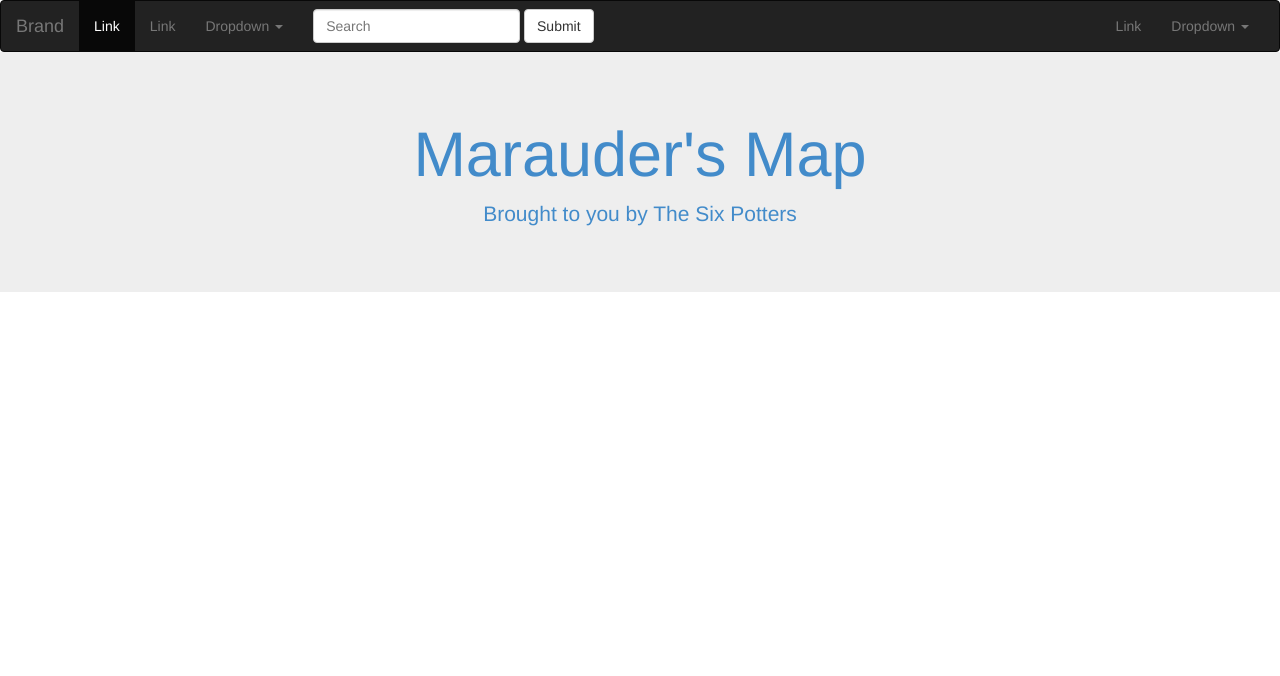
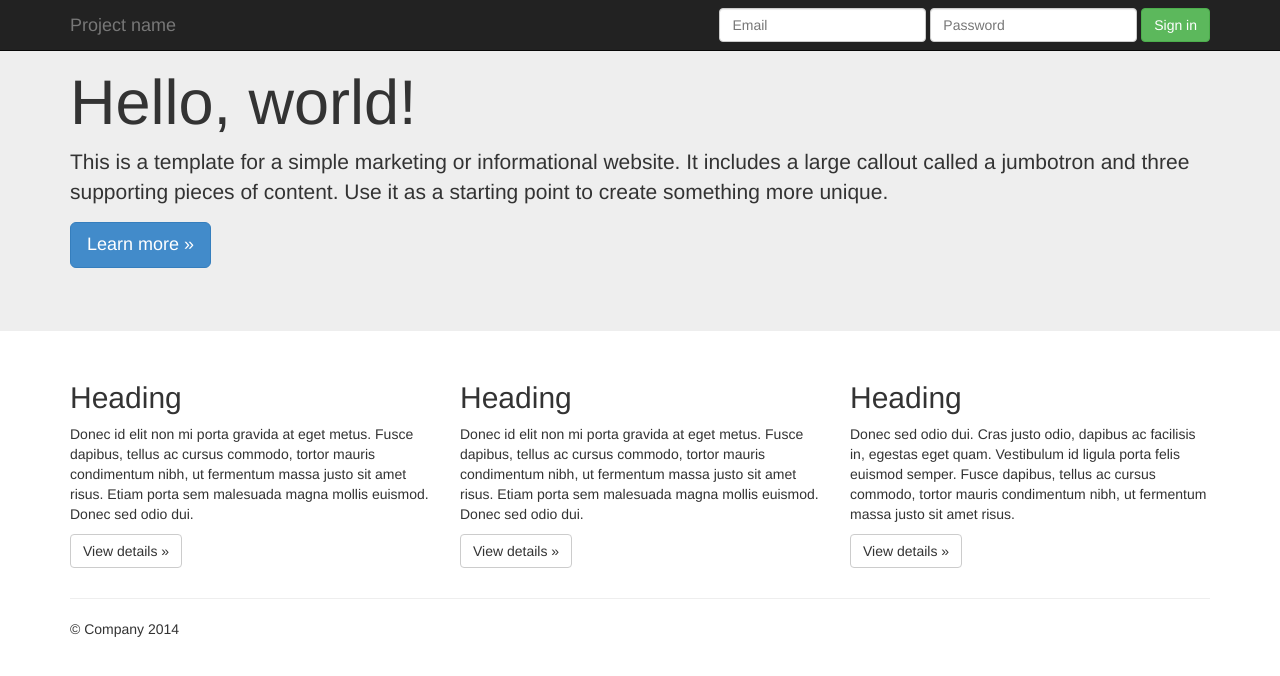
Before and after one commit to Kae7in/cs373-idb, a Django app: page /base.html in a window 1280 px wide. Shown: the top 676 px of the page. Run offline with Django 3.2, Linux system fonts and the light colour scheme; parts of the project's set-up code (start-up, migrations or seed data) failed here and were passed over; some libraries are stand-ins or nearby versions.

Commit message:
complete brand new template

```diff
--- a/hogwarts/marauder/templates/base.html
+++ b/hogwarts/marauder/templates/base.html
@@ -1,90 +1,91 @@
+
 <!DOCTYPE html>
-<html>
+<html lang="en">
   <head>
-		<title>{% block title %}Marauder's Map{% endblock title %}</title>
-		<meta name=”viewport” content=”width=device-width, initial-scale=1″>
-		<!-- Latest compiled and minified CSS -->
+    <meta charset="utf-8">
+    <meta http-equiv="X-UA-Compatible" content="IE=edge">
+    <meta name="viewport" content="width=device-width, initial-scale=1">
+    <meta name="description" content="">
+    <meta name="author" content="">
+
+    <title>Jumbotron Template for Bootstrap</title>
+
 		<link rel="stylesheet" href="{{ STATIC_URL }}css/bootstrap.min.css">
 		<link rel="stylesheet" href="{{ STATIC_URL }}css/base.css">
     <link href='http://fonts.googleapis.com/css?family=Special+Elite' rel='stylesheet' type='text/css'>
     <script src="https://ajax.googleapis.com/ajax/libs/jquery/1.11.1/jquery.min.js"></script>
 		<script src="{{ STATIC_URL }}js/bootstrap.min.js"></script>
-		{% block scripts %}{% endblock scripts %}
+
+    <!-- Custom styles for this template -->
+    <link href="{{ STATIC_URL }}css/jumbotron.css" rel="stylesheet">
+
+
+    <!-- HTML5 shim and Respond.js IE8 support of HTML5 elements and media queries -->
+    <!--[if lt IE 9]>
+      <script src="https://oss.maxcdn.com/html5shiv/3.7.2/html5shiv.min.js"></script>
+      <script src="https://oss.maxcdn.com/respond/1.4.2/respond.min.js"></script>
+    <![endif]-->
   </head>
+
   <body>
 
-<nav class="navbar navbar-inverse" role="navigation">
-  <div class="container-fluid">
-    <!-- Brand and toggle get grouped for better mobile display -->
+    <div class="navbar navbar-inverse navbar-fixed-top" role="navigation">
+      <div class="container">
         <div class="navbar-header">
-      <button type="button" class="navbar-toggle" data-toggle="collapse" data-target="#bs-example-navbar-collapse-1">
+          <button type="button" class="navbar-toggle" data-toggle="collapse" data-target=".navbar-collapse">
             <span class="sr-only">Toggle navigation</span>
             <span class="icon-bar"></span>
             <span class="icon-bar"></span>
             <span class="icon-bar"></span>
           </button>
-      <a class="navbar-brand" href="#">Brand</a>
+          <a class="navbar-brand" href="#">Project name</a>
+        </div>
+        <div class="navbar-collapse collapse">
+          <form class="navbar-form navbar-right" role="form">
+            <div class="form-group">
+              <input type="text" placeholder="Email" class="form-control">
+            </div>
+            <div class="form-group">
+              <input type="password" placeholder="Password" class="form-control">
+            </div>
+            <button type="submit" class="btn btn-success">Sign in</button>
+          </form>
+        </div><!--/.navbar-collapse -->
+      </div>
     </div>
 
-    <!-- Collect the nav links, forms, and other content for toggling -->
-    <div class="collapse navbar-collapse" id="bs-example-navbar-collapse-1">
-      <ul class="nav navbar-nav">
-        <li class="active"><a href="#">Link</a></li>
-        <li><a href="#">Link</a></li>
-        <li class="dropdown">
-          <a href="#" class="dropdown-toggle" data-toggle="dropdown">Dropdown <span class="caret"></span></a>
-          <ul class="dropdown-menu" role="menu">
-            <li><a href="#">Action</a></li>
-            <li><a href="#">Another action</a></li>
-            <li><a href="#">Something else here</a></li>
-            <li class="divider"></li>
-            <li><a href="#">Separated link</a></li>
-            <li class="divider"></li>
-            <li><a href="#">One more separated link</a></li>
-          </ul>
-        </li>
-      </ul>
-      <form class="navbar-form navbar-left" role="search">
-        <div class="form-group">
-          <input type="text" class="form-control" placeholder="Search">
-        </div>
-        <button type="submit" class="btn btn-default">Submit</button>
-      </form>
-      <ul class="nav navbar-nav navbar-right">
-        <li><a href="#">Link</a></li>
-        <li class="dropdown">
-          <a href="#" class="dropdown-toggle" data-toggle="dropdown">Dropdown <span class="caret"></span></a>
-          <ul class="dropdown-menu" role="menu">
-            <li><a href="#">Action</a></li>
-            <li><a href="#">Another action</a></li>
-            <li><a href="#">Something else here</a></li>
-            <li class="divider"></li>
-            <li><a href="#">Separated link</a></li>
-          </ul>
-        </li>
-      </ul>
-    </div><!-- /.navbar-collapse -->
-  </div><!-- /.container-fluid -->
-</nav>
-
-
-  <a href="/">
+    <!-- Main jumbotron for a primary marketing message or call to action -->
     <div class="jumbotron">
-    <div class="container-fluid">
-			<h1 class="text-center">Marauder's Map</h1>
-			<p class="text-center">Brought to you by The Six Potters</p>
+      <div class="container">
+        <h1>Hello, world!</h1>
+        <p>This is a template for a simple marketing or informational website. It includes a large callout called a jumbotron and three supporting pieces of content. Use it as a starting point to create something more unique.</p>
+        <p><a class="btn btn-primary btn-lg" role="button">Learn more &raquo;</a></p>
       </div>
     </div>
-  </a>
 
-  <div class='container-fluid'>
-
-    <div class='col-xs-12 col-sm-9' id='content'>
-      {% block content %}{% endblock content %}
+    <div class="container">
+      <!-- Example row of columns -->
+      <div class="row">
+        <div class="col-md-4">
+          <h2>Heading</h2>
+          <p>Donec id elit non mi porta gravida at eget metus. Fusce dapibus, tellus ac cursus commodo, tortor mauris condimentum nibh, ut fermentum massa justo sit amet risus. Etiam porta sem malesuada magna mollis euismod. Donec sed odio dui. </p>
+          <p><a class="btn btn-default" href="#" role="button">View details &raquo;</a></p>
+        </div>
+        <div class="col-md-4">
+          <h2>Heading</h2>
+          <p>Donec id elit non mi porta gravida at eget metus. Fusce dapibus, tellus ac cursus commodo, tortor mauris condimentum nibh, ut fermentum massa justo sit amet risus. Etiam porta sem malesuada magna mollis euismod. Donec sed odio dui. </p>
+          <p><a class="btn btn-default" href="#" role="button">View details &raquo;</a></p>
+       </div>
+        <div class="col-md-4">
+          <h2>Heading</h2>
+          <p>Donec sed odio dui. Cras justo odio, dapibus ac facilisis in, egestas eget quam. Vestibulum id ligula porta felis euismod semper. Fusce dapibus, tellus ac cursus commodo, tortor mauris condimentum nibh, ut fermentum massa justo sit amet risus.</p>
+          <p><a class="btn btn-default" href="#" role="button">View details &raquo;</a></p>
+        </div>
       </div>
 
-    <!--For symmetry -->
- <!--   <div class='col-xs-12 col-sm-12 col-md-12'></div>  -->
-    </div> <!-- /container-fluid -->
-	</body>
-</html>
+      <hr>
+
+      <footer>
+        <p>&copy; Company 2014</p>
+      </footer>
+    </div> <!-- /container -->
```
Lines whose indentation alone changed are shown as unchanged.
